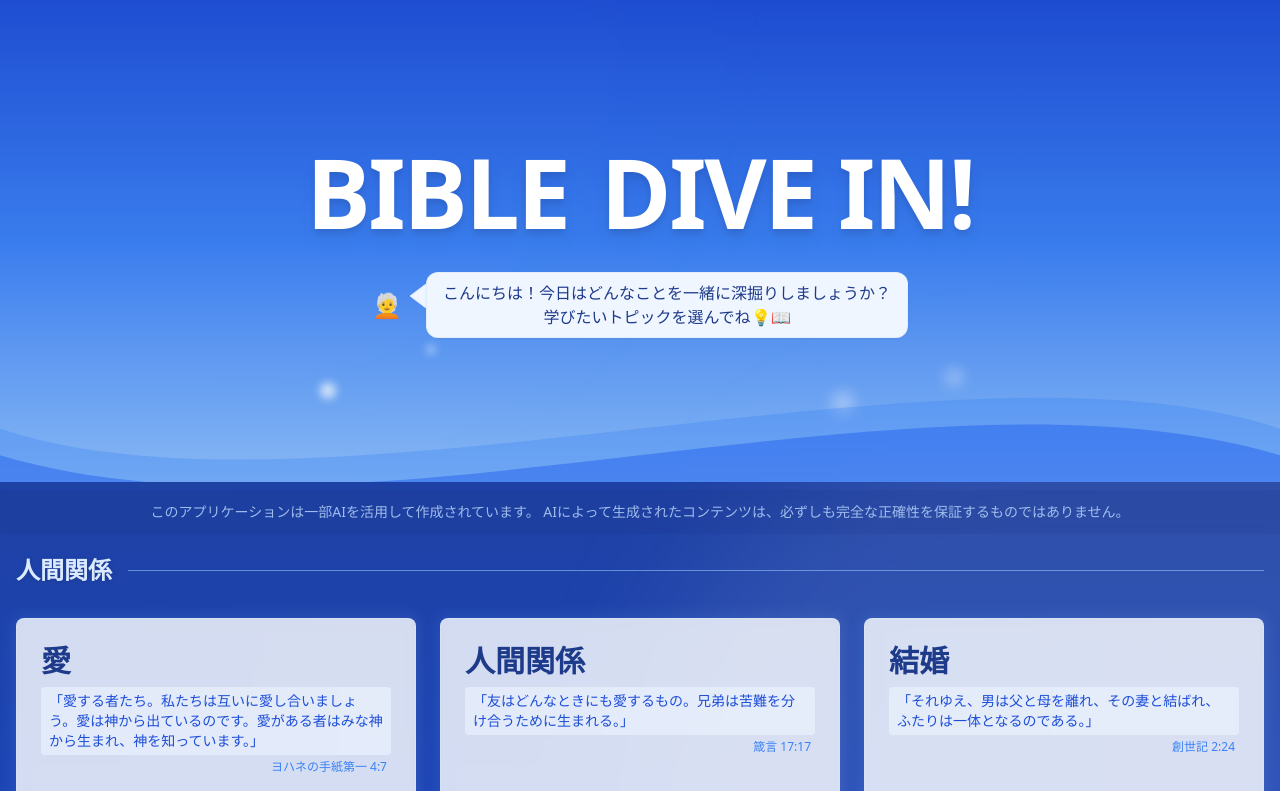
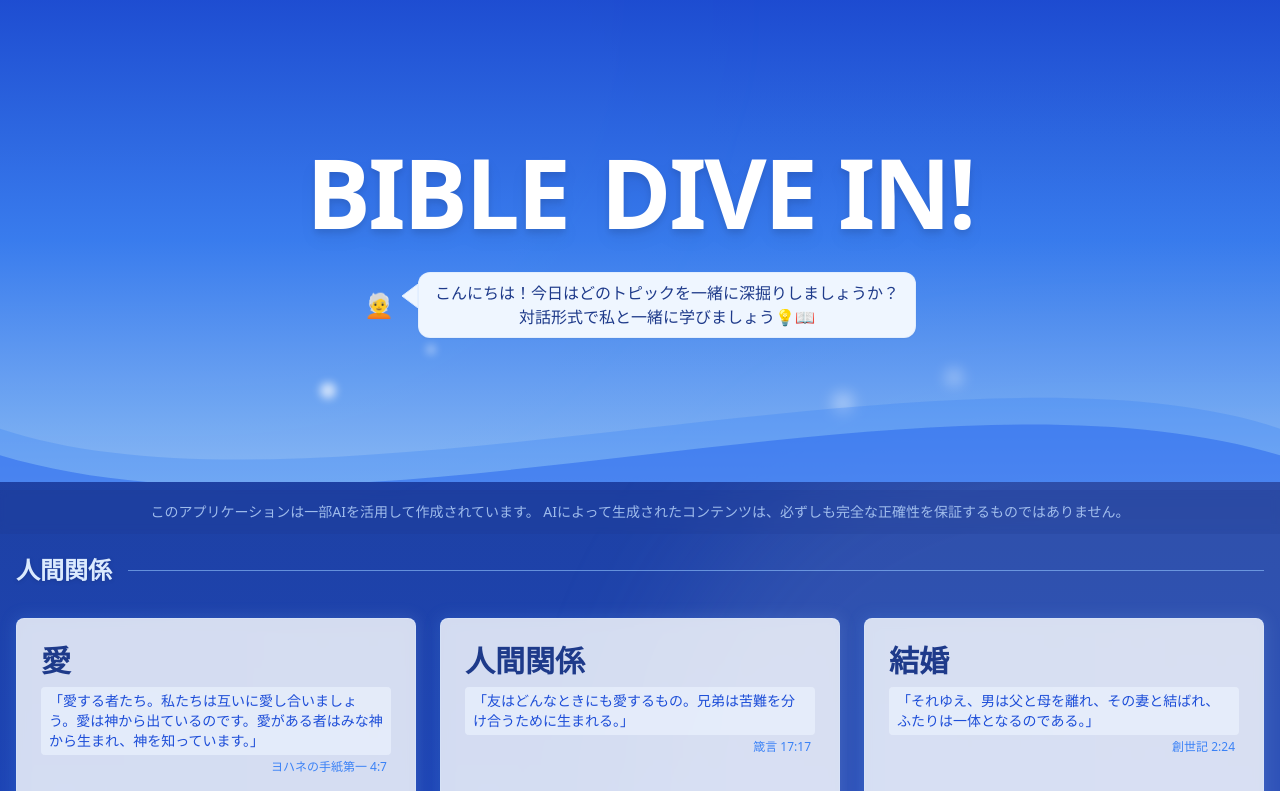
Before and after one commit to ktakahama/bible_study, a Next.js app: page / in a window 1280 px wide. Shown: the top 791 px of the page. Built offline with nearby package versions, Linux system fonts and the light colour scheme.

Commit message:
SPデザイン修正

```diff
--- a/app/page.tsx
+++ b/app/page.tsx
@@ -55,7 +55,7 @@ export default function Home() {
                         </h1>
                     </motion.div>
                     {/* AI牧師の吹き出し（タイプライターアニメーション付き、単独表示） */}
-                    <TypewriterBubble text={"こんにちは！今日はどんなことを一緒に深掘りしましょうか？\n学びたいトピックを選んでね💡📖"} />
+                    <TypewriterBubble text={"こんにちは！今日はどのトピックを一緒に深掘りしましょうか？\n対話形式で私と一緒に学びましょう💡📖"} />
                 </motion.div>
             </div>
 
```
